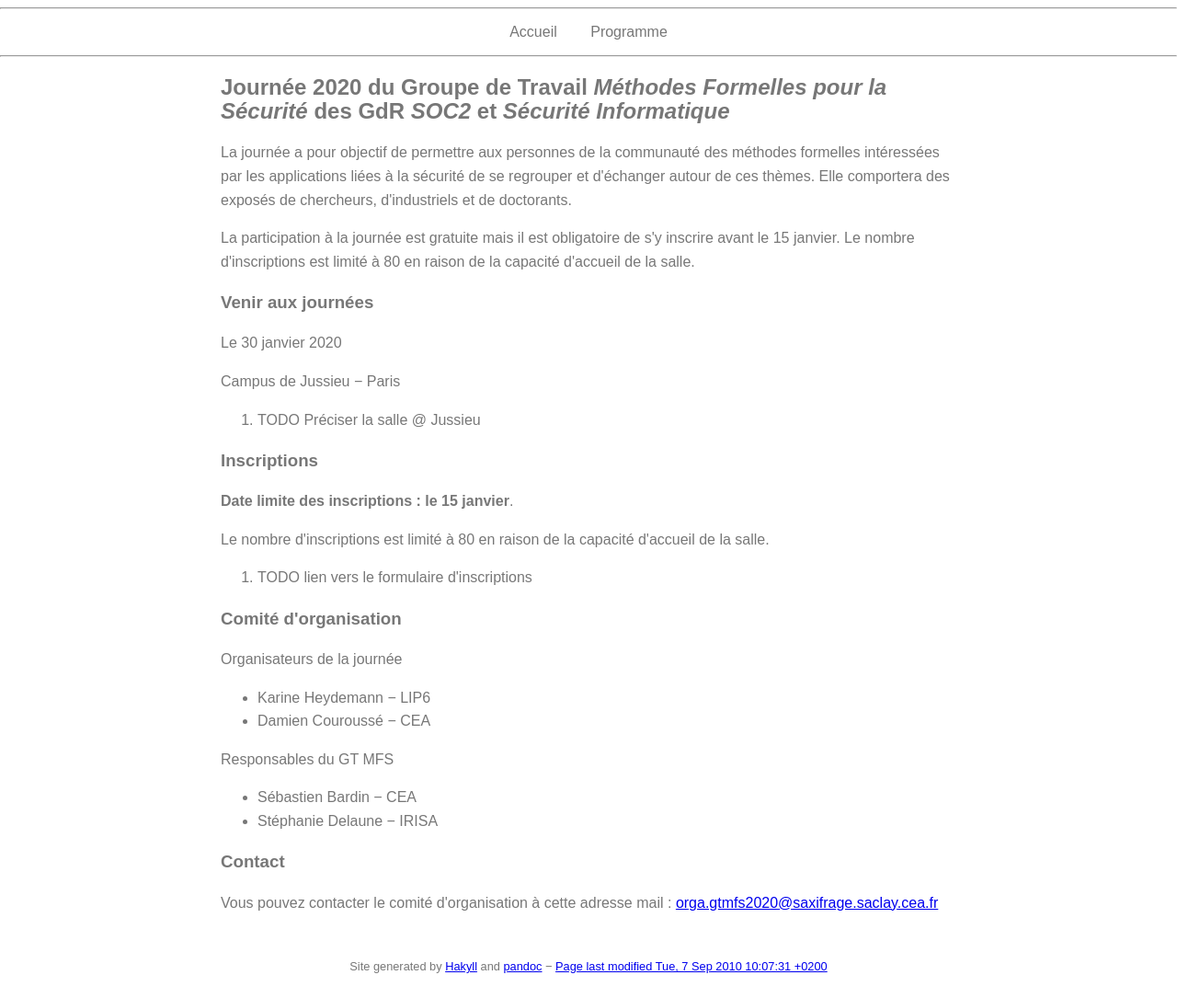
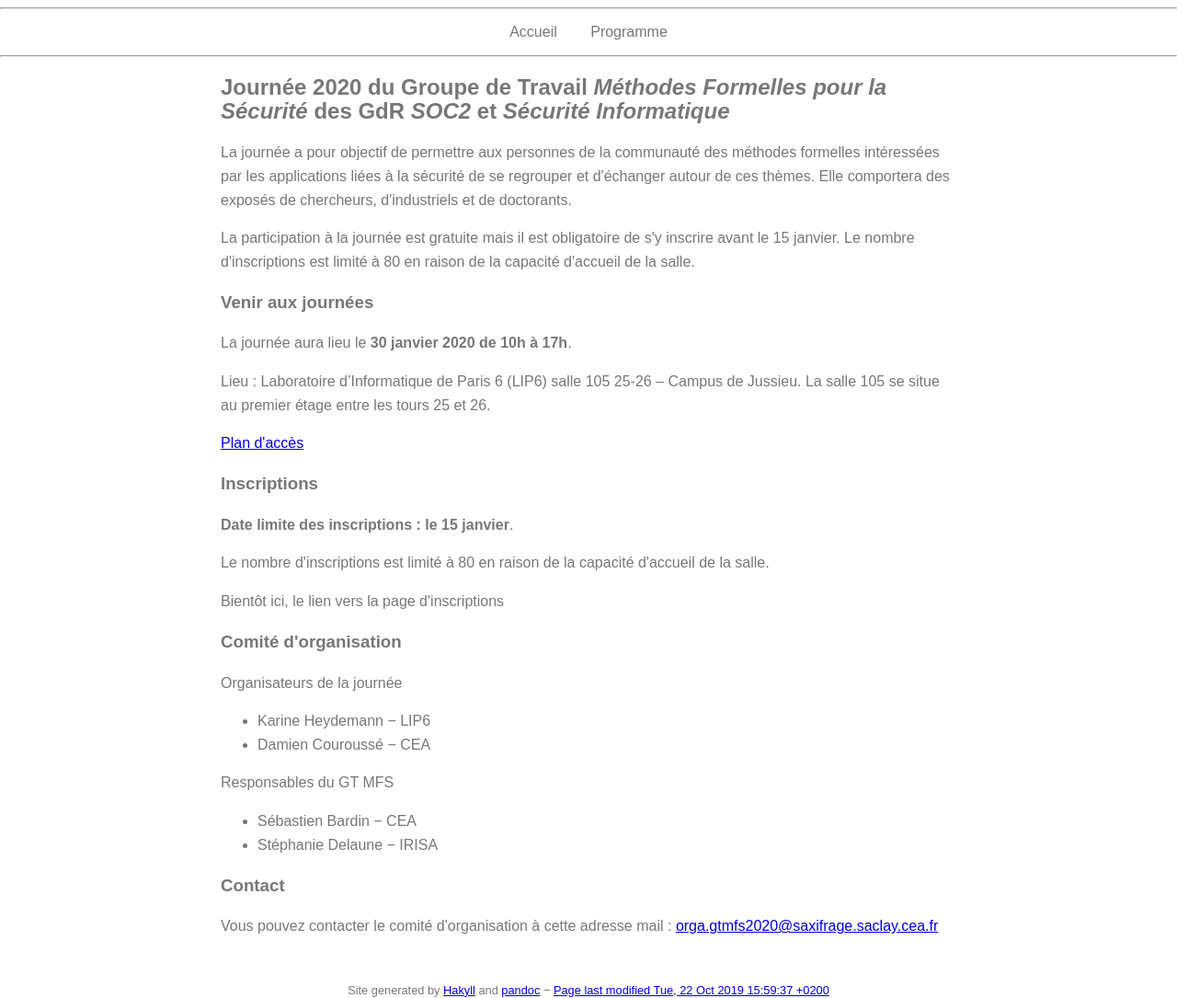
Before and after one commit to gtmfs2020/gtmfs2020.github.io, a plain HTML site: page index.html in a window 1280 px wide. Shown: the whole page at 92% size. Before the commit the page ends 1059 px from the top, so only its background shows below. Drawn offline with nearby package versions, Linux system fonts and the light colour scheme; files whose address does not match are found by name.

Commit message:
Automatic commit in submodule site/ by dev. repo. Makefile.

```diff
--- a/index.html
+++ b/index.html
@@ -47,17 +47,13 @@
 <p>La journée a pour objectif de permettre aux personnes de la communauté des méthodes formelles intéressées par les applications liées à la sécurité de se regrouper et d'échanger autour de ces thèmes. Elle comportera des exposés de chercheurs, d'industriels et de doctorants.</p>
 <p>La participation à la journée est gratuite mais il est obligatoire de s'y inscrire avant le 15 janvier. Le nombre d'inscriptions est limité à 80 en raison de la capacité d'accueil de la salle.</p>
 <h3>Venir aux journées</h3>
-<p>Le 30 janvier 2020</p>
-<p>Campus de Jussieu − Paris</p>
-<ol>
-<li><p><span class="todo TODO">TODO</span> Préciser la salle @ Jussieu</p></li>
-</ol>
+<p>La journée aura lieu le <strong>30 janvier 2020 de 10h à 17h</strong>.</p>
+<p>Lieu : Laboratoire d’Informatique de Paris 6 (LIP6) salle 105 25-26 – Campus de Jussieu. La salle 105 se situe au premier étage entre les tours 25 et 26.</p>
+<p><a href="media/PlanJussieu.png">Plan d'accès</a></p>
 <h3>Inscriptions</h3>
 <p><strong>Date limite des inscriptions : le 15 janvier</strong>.</p>
 <p>Le nombre d'inscriptions est limité à 80 en raison de la capacité d'accueil de la salle.</p>
-<ol>
-<li><p><span class="todo TODO">TODO</span> lien vers le formulaire d'inscriptions</p></li>
-</ol>
+<p>Bientôt ici, le lien vers la page d'inscriptions</p>
 <h3>Comité d'organisation</h3>
 <p>Organisateurs de la journée</p>
 <ul>
@@ -79,7 +75,7 @@
         Site generated by <a href="http://jaspervdj.be/hakyll">Hakyll</a>
         and <a href="http://johnmacfarlane.net/pandoc">pandoc</a>
         −
-         <a href="https://github.com/gtmfs2020/website/commits/master">Page last modified Tue, 7 Sep 2010 10:07:31 +0200</a>
+         <a href="https://github.com/gtmfs2020/website/commits/master">Page last modified Tue, 22 Oct 2019 15:59:37 +0200</a>
     </div>
 </footer>
 
--- a/sitemap.xml
+++ b/sitemap.xml
@@ -3,7 +3,7 @@
 
     <url>
         <loc>https://gtmfs2020.github.io/index.html</loc>
-        <lastmod>2010-09-07</lastmod>
+        <lastmod>2019-10-22</lastmod>
         <changefreq>weekly</changefreq>
         <priority>0.8</priority>
     </url>
```
Also changed, not shown: media/PlanJussieu.png (added).
